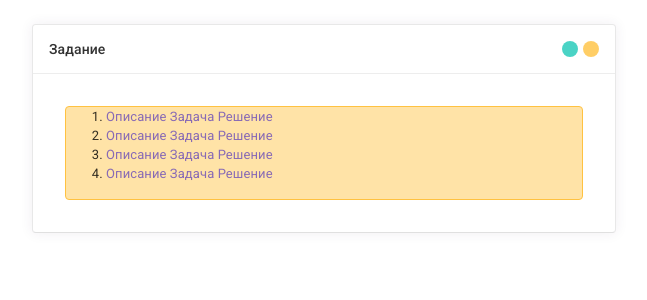
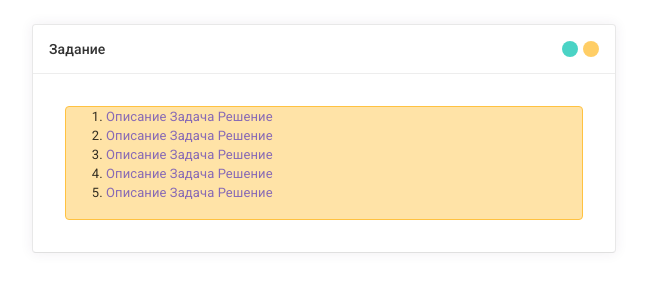
Before and after one commit to BAZAg/marlin_15-11-2021, a PHP site: page / in a window 1280 px wide. Shown: the top 300 px of the page, without its empty margins (12-659 px from the left). Run offline with PHP 8.4, Linux system fonts and the light colour scheme.

Commit message:
Update index.php
Добавил ссылки на описание и решение 5 задания

```diff
--- a/index.php
+++ b/index.php
@@ -19,6 +19,11 @@
             ["href"=> "description_task_4.php", "text"=>"Описание"],
             ["href"=> "task_4.html", "text" => "Задача"],
             ["href"=> "solution_task_4.php", "text"=>"Решение"]
+        ],
+        [
+            ["href"=> "description_task_5.php", "text"=>"Описание"],
+            ["href"=> "task_5.html", "text" => "Задача"],
+            ["href"=> "solution_task_5.php", "text"=>"Решение"]
         ]
     ];
 ?>
```
